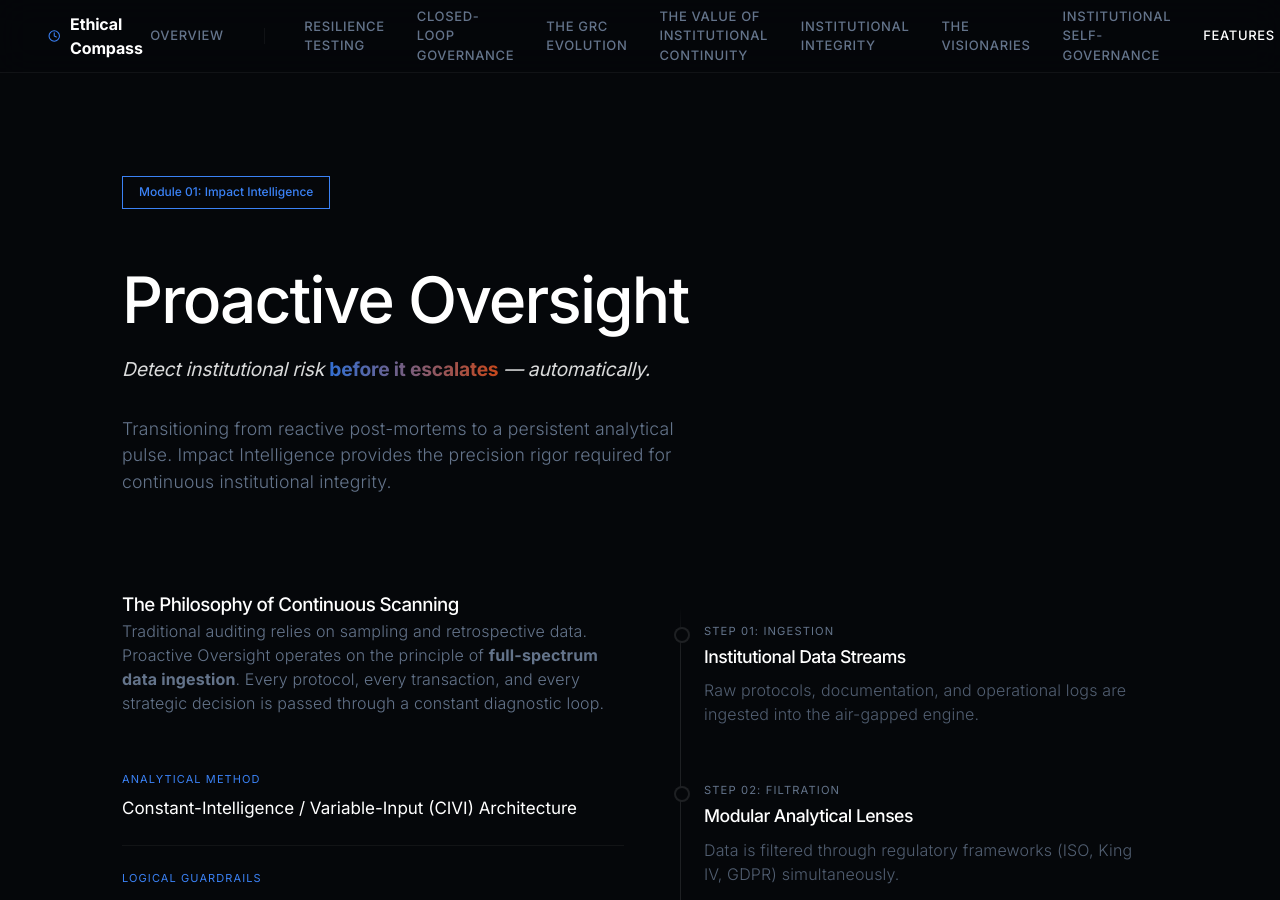
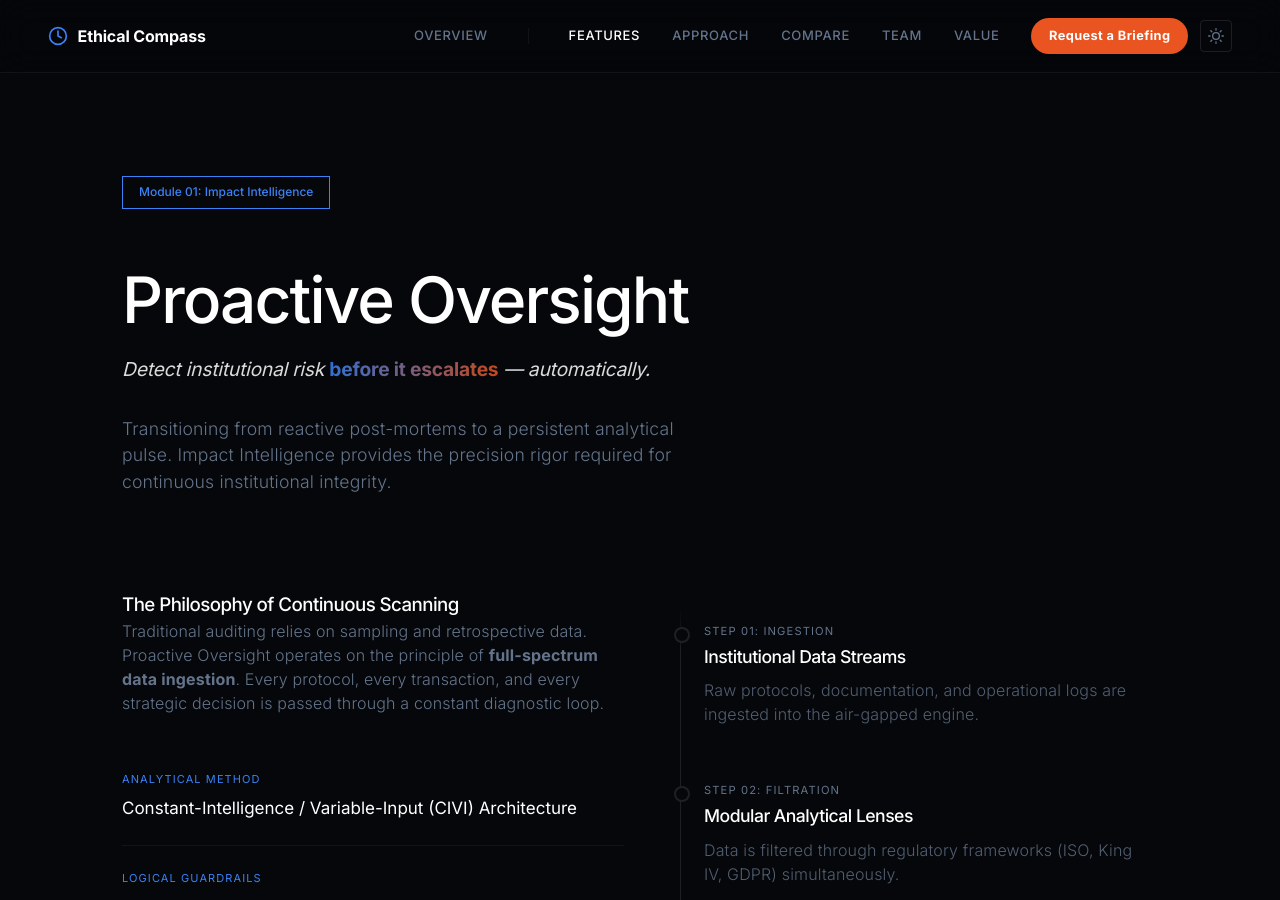
Before and after one commit to yesafrikaweb/ethical-compass, a Jekyll site: the page built from _modules/proactive-oversight.md, in a window 1280 px wide and 900 px high. Built offline with Jekyll 4.4.1, drawn with Linux system fonts in a browser that asks for light colours.

Commit message:
style: simplify navigation bar with shorthand labels

```diff
--- a/_includes/nav.html
+++ b/_includes/nav.html
@@ -35,8 +35,11 @@
     <nav class="nav-links">
       <a href="{{ site.baseurl }}/" class="nav-link">Overview</a>
       <div class="nav-divider"></div>
-      {% for module in site.modules %}
-      <a href="{{ module.url | relative_url }}" class="nav-link {% if page.url == module.url %}active{% endif %}">{{ module.short_title | default: module.title }}</a>
+      {% assign nav_items = site.modules | sort: 'order' %}
+      {% for item in nav_items %}
+        {% if item.nav_label %}
+        <a href="{{ item.url | relative_url }}" class="nav-link {% if page.url == item.url %}active{% endif %}">{{ item.nav_label }}</a>
+        {% endif %}
       {% endfor %}
     </nav>
   </div>
--- a/_modules/closed-loop-governance.md
+++ b/_modules/closed-loop-governance.md
@@ -1,6 +1,7 @@
 ---
 layout: approach
 title: "Closed-Loop Governance"
+nav_label: "Approach"
 order: 5
 module_label: "Institutional Approach"
 benefit: "Ensure **every governance gap** is found, fixed, and permanently verified."
--- a/_modules/comparison-matrix.md
+++ b/_modules/comparison-matrix.md
@@ -1,6 +1,7 @@
 ---
 layout: comparison
 title: "The GRC Evolution"
+nav_label: "Compare"
 order: 6
 module_label: "Market Comparison"
 benefit: "See exactly **what you gain** by moving from passive audits to active intelligence."
--- a/_modules/personnel.md
+++ b/_modules/personnel.md
@@ -1,6 +1,7 @@
 ---
 layout: personnel
 title: "The Visionaries"
+nav_label: "Team"
 order: 7
 module_label: "Strategic Team"
 benefit: "Decades of frontline governance experience — **built into every analytical layer**."
--- a/_modules/proactive-oversight.md
+++ b/_modules/proactive-oversight.md
@@ -1,7 +1,7 @@
 ---
 layout: module
 title: "Proactive Oversight"
-short_title: "Features"
+nav_label: "Features"
 order: 1
 module_label: "Module 01: Impact Intelligence"
 benefit: "Detect institutional risk **before it escalates** — automatically."
```
Also changed, not shown: _modules/economics-of-integrity.md (+1 -0 lines).
